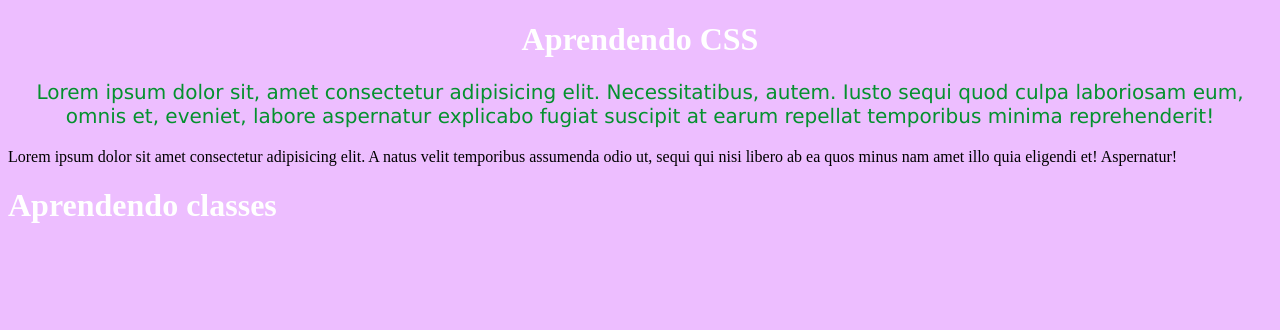
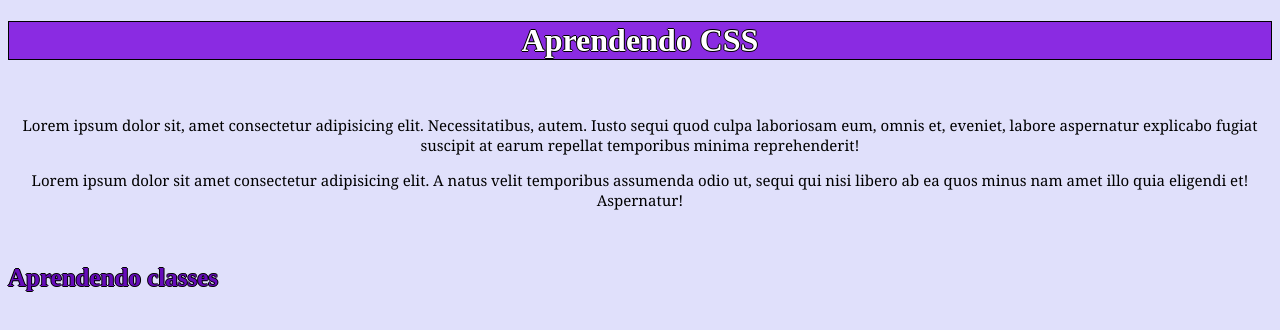
Before and after one commit to MarcellaVizona/aprendendoCSS, a plain HTML site: page index.html in a window 1280 px wide. Drawn offline with Linux system fonts and the light colour scheme.

Commit message:
commit-css

```diff
--- a/index.html
+++ b/index.html
@@ -10,12 +10,17 @@
 <body>
     <h1 class="center"> Aprendendo CSS </h1>
 
-    <p id="para" class="center fonte-verde" >
+    <br>
+
+    <p id="para" class="center fonte" >
     Lorem ipsum dolor sit, amet consectetur adipisicing elit. Necessitatibus, autem. Iusto sequi quod culpa laboriosam eum, omnis et, eveniet, labore aspernatur explicabo fugiat suscipit at earum repellat temporibus minima reprehenderit! </p>
 
-    <p>Lorem ipsum dolor sit amet consectetur adipisicing elit. A natus velit temporibus assumenda odio ut, sequi qui nisi libero ab ea quos minus nam amet illo quia eligendi et! Aspernatur!</p>
+    <p id="para" class=" center fonte">Lorem ipsum dolor sit amet consectetur adipisicing elit. A natus velit temporibus assumenda odio ut, sequi qui nisi libero ab ea quos minus nam amet illo quia eligendi et! Aspernatur!</p>
 
-    <h1> Aprendendo classes </h1>
+    <br>
+
+    <h2>Aprendendo classes </h2>
 
 </body>
+
 </html>
--- a/style.css
+++ b/style.css
@@ -1,17 +1,35 @@
 body {
-    background-color: rgb(237, 190, 255);
+    background-color: rgb(224, 224, 251);
   }
 
   h1 {
-    color: rgb(255, 255, 255);
-  }
+    color: White;
+    background-color:rgb(138, 43, 226);
+    border: 1px solid rgb(0, 0, 0);
+    font-family: Lucida Handwriting;
+    text-shadow: -1px 0 black, 0 1px black, 1px 0 black, 0 -1px black;
+}
+
+
+  /* Classes */
+
   .center{
     text-align: center;
   }
-  .fonte-verde{
-    color:rgb(4, 145, 46)
+
+  .fonte{
+    color:rgb(0, 0, 0);
   }
+
+   /* id*/
+
   #para {
-    font-family: verdana;
-    font-size: 20px;
+    font-family:Georgia;
+    font-size: 15px;
   }
+
+  h2 {
+    font-size: 25px;
+    color:rgb(102, 12, 186);
+    text-shadow: -1px 0 black, 0 1px black, 1px 0 black, 0 -1px black;
+  }
```
